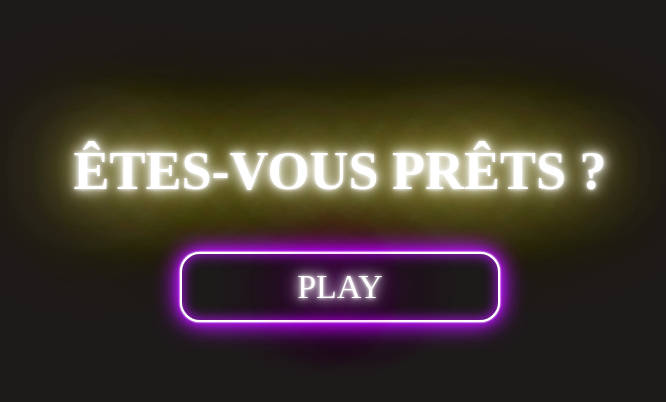
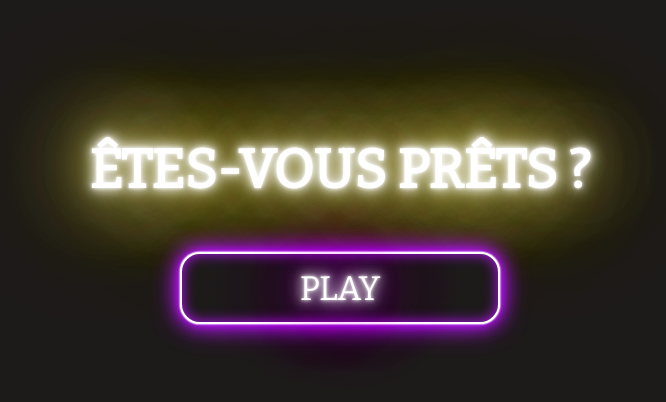
Before and after one commit to hironkmn/projet-baba, a plain HTML site: page index.html in a window 1280 px wide. Shown: the part 164-566 px from the top of the page, without its empty margins (300-966 px from the left). Drawn offline with nearby package versions, Linux system fonts and the light colour scheme.

Commit message:
Update style.css

```diff
--- a/style/style.css
+++ b/style/style.css
@@ -8,7 +8,7 @@
   margin: 0;
   padding: 0;
   font-size: 62.5%;
-  font-family: 'Lora', serif;
+  font-family: 'Bitter', serif;
 }
 
 h1 {
```
